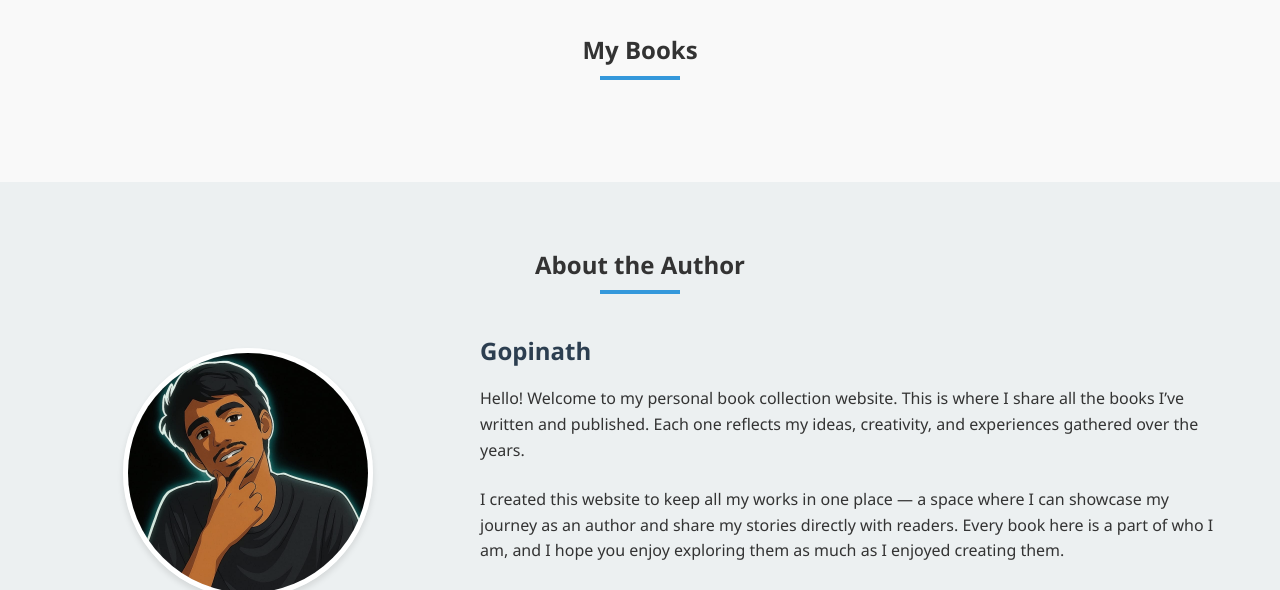
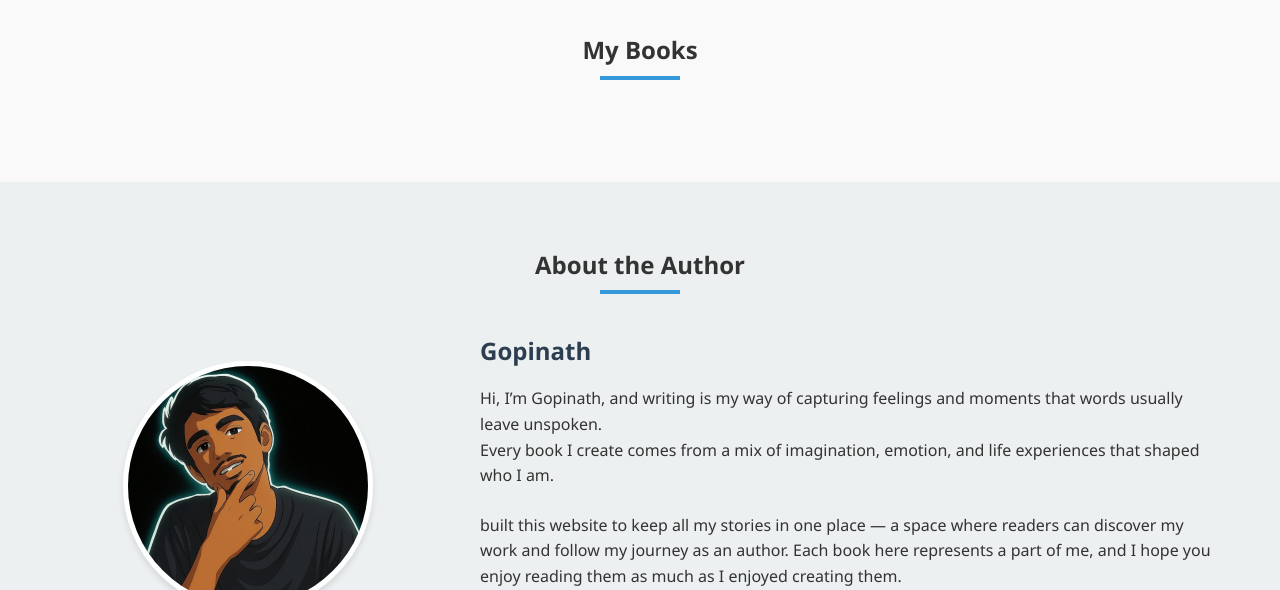
Before and after one commit to Gopinath21052006/LifeArena, a plain HTML site: page index.html in a window 1280 px wide. Shown: the part 507-1097 px from the top of the page. Drawn offline with Linux system fonts and the light colour scheme; a script that the page names is missing.

Commit message:
change about me

```diff
--- a/index.html
+++ b/index.html
@@ -54,8 +54,11 @@
                 </div>
                 <div class="author-info">
                     <h2>Gopinath </h2>
-                    <p>Hello! Welcome to my personal book collection website. This is where I share all the books I’ve written and published. Each one reflects my ideas, creativity, and experiences gathered over the years.</p>
-                    <p>I created this website to keep all my works in one place — a space where I can showcase my journey as an author and share my stories directly with readers. Every book here is a part of who I am, and I hope you enjoy exploring them as much as I enjoyed creating them.</p>
+                    <p>Hi, I’m Gopinath, and writing is my way of capturing feelings and moments that words usually leave unspoken.<br>
+                    Every book I create comes from a mix of imagination, emotion, and life experiences that shaped who I am.</p>
+
+                    <p> built this website to keep all my stories in one place — a space where readers can discover my work and follow my journey as an author. Each book here represents a part of me, and I hope you enjoy reading them as much as I enjoyed creating them.</p>
+
                     <div class="contact-info">
                         <a href="mailto:gopin6038@gmail.com"><i class="fas fa-envelope"></i> gopin6038@gmail.com </a>
                         <a href="https://gopinath21052006.github.io/Portfolio/"><i class="fas fa-globe"></i> Gopinath/portfolio</a>
```
